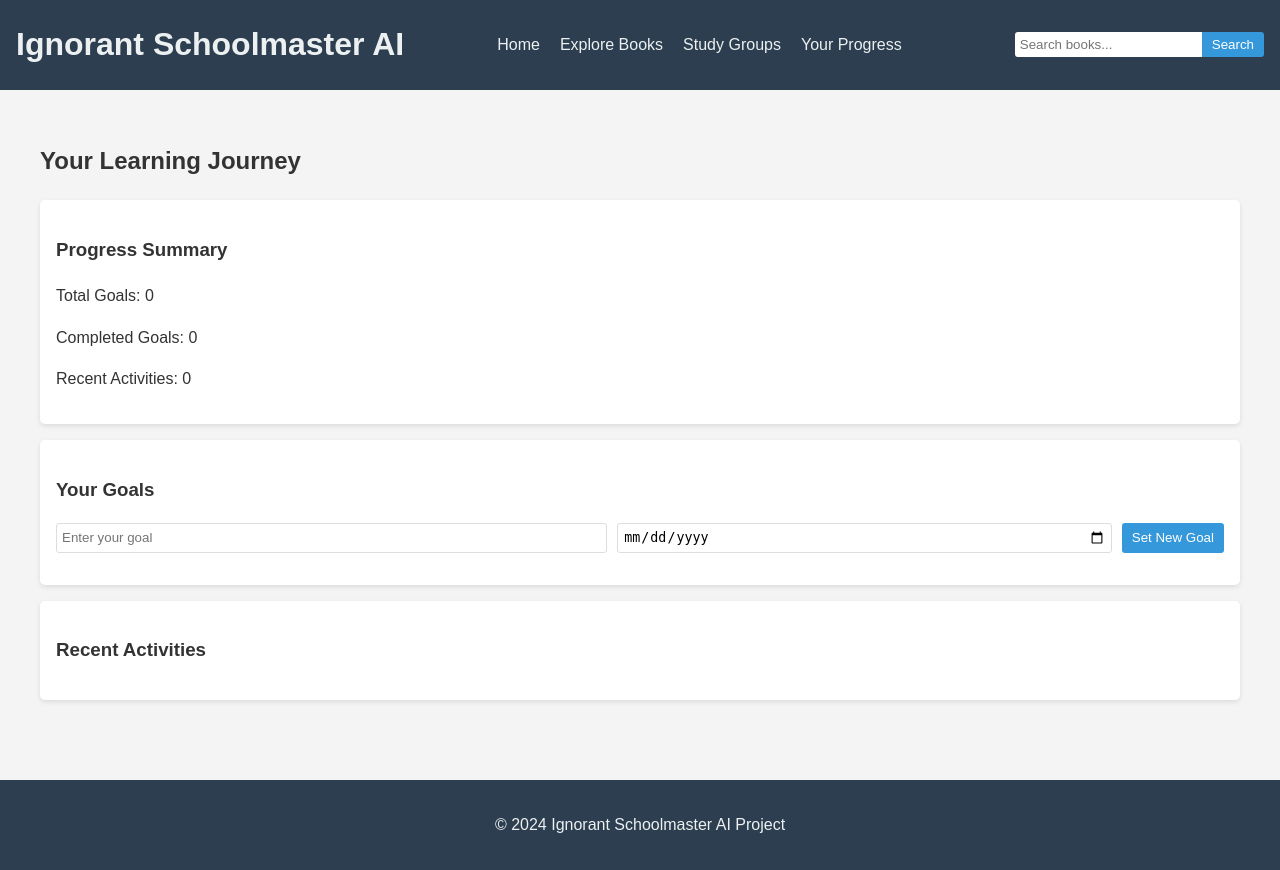
After one commit to miofuku/ig-schoolmaster, a Flask app: page /progress in a window 1280 px wide. The commit adds this page. Run offline with Flask 3, Linux system fonts and the light colour scheme; parts of the project's set-up code (start-up, migrations or seed data) failed here and were passed over.

Commit message:
Update progress tracker

```diff
--- a/app.py
+++ b/app.py
@@ -1,10 +1,11 @@
-from flask import Flask, render_template, request, jsonify, session
+from flask import Flask, render_template, request, jsonify, session, redirect, url_for
 from universal_book.repository import UniversalBookRepository
 from question_generator.generator import QuestionGenerator
 from peer_platform.collaboration import PeerCollaborationPlatform
 from progress_tracker.tracker import ProgressTracker
 from ai_facilitator.facilitator import AIFacilitator
 from knowledge_map.mapper import KnowledgeMapper
+from datetime import datetime
 
 app = Flask(__name__, template_folder='templates')
 app.secret_key = 'your_secret_key'  # Set a secret key for sessions
@@ -59,8 +60,9 @@ def get_question():
 def discuss_book(book_id):
     if request.method == 'POST':
         content = request.form.get('content')
-        user_id = session.get('user_id', 'anonymous')  # In a real app, you'd use proper user authentication
+        user_id = session.get('user_id', 'anonymous')
         peer_platform.add_discussion_post(book_id, user_id, content)
+        progress_tracker.log_activity(user_id, 'discussion_post', f"Posted in discussion for book {book_id}")
 
     book = book_repo.get_book_by_id(book_id)
     posts = peer_platform.get_discussion_posts(book_id)
@@ -86,14 +88,41 @@ def study_groups():
 
     user_id = session.get('user_id', 'anonymous')
     groups = peer_platform.get_user_study_groups(user_id)
-    return render_template('study_groups.html', groups=groups)
+    return render_template('study_groups.html', groups=groups, books=book_repo.books)
 
 
-@app.route('/track_progress', methods=['POST'])
-def track_progress():
-    goal = request.json['goal']
-    progress = progress_tracker.update_progress(goal)
-    return jsonify({'progress': progress})
+@app.route('/set_goal', methods=['POST'])
+def set_goal():
+    user_id = session.get('user_id', 'anonymous')
+    goal_description = request.form.get('description')
+    target_date = request.form.get('target_date')
+    goal_index = progress_tracker.set_goal(user_id, goal_description, target_date)
+    return jsonify({'success': True, 'goal_index': goal_index})
+
+
+@app.route('/complete_goal/<int:goal_index>', methods=['POST'])
+def complete_goal(goal_index):
+    user_id = session.get('user_id', 'anonymous')
+    success = progress_tracker.complete_goal(user_id, goal_index)
+    return jsonify({'success': success})
+
+
+@app.route('/progress')
+def view_progress():
+    user_id = session.get('user_id', 'anonymous')
+    goals = progress_tracker.get_goals(user_id)
+    activities = progress_tracker.get_activities(user_id)
+    summary = progress_tracker.get_progress_summary(user_id)
+    return render_template('progress.html', goals=goals, activities=activities, summary=summary)
+
+
+@app.route('/log_activity', methods=['POST'])
+def log_activity():
+    user_id = session.get('user_id', 'anonymous')
+    activity_type = request.form.get('type')
+    details = request.form.get('details')
+    progress_tracker.log_activity(user_id, activity_type, details)
+    return jsonify({'success': True})
 
 
 @app.route('/facilitate', methods=['POST'])
--- a/progress_tracker/tracker.py
+++ b/progress_tracker/tracker.py
@@ -1,9 +1,49 @@
+from datetime import datetime
+
+
 class ProgressTracker:
     def __init__(self):
-        self.goals = {}
+        self.goals = {}  # user_id: list of goals
+        self.activities = {}  # user_id: list of activities
 
-    def update_progress(self, goal):
-        if goal not in self.goals:
-            self.goals[goal] = 0
-        self.goals[goal] += 1
-        return self.goals[goal]
+    def set_goal(self, user_id, goal_description, target_date):
+        if user_id not in self.goals:
+            self.goals[user_id] = []
+        self.goals[user_id].append({
+            'description': goal_description,
+            'target_date': target_date,
+            'created_at': datetime.now(),
+            'completed': False
+        })
+        return len(self.goals[user_id]) - 1  # Return the index of the new goal
+
+    def complete_goal(self, user_id, goal_index):
+        if user_id in self.goals and goal_index < len(self.goals[user_id]):
+            self.goals[user_id][goal_index]['completed'] = True
+            return True
+        return False
+
+    def get_goals(self, user_id):
+        return self.goals.get(user_id, [])
+
+    def log_activity(self, user_id, activity_type, details):
+        if user_id not in self.activities:
+            self.activities[user_id] = []
+        self.activities[user_id].append({
+            'type': activity_type,
+            'details': details,
+            'timestamp': datetime.now()
+        })
+
+    def get_activities(self, user_id, limit=10):
+        return self.activities.get(user_id, [])[:limit]
+
+    def get_progress_summary(self, user_id):
+        goals = self.get_goals(user_id)
+        activities = self.get_activities(user_id)
+        completed_goals = sum(1 for goal in goals if goal['completed'])
+        return {
+            'total_goals': len(goals),
+            'completed_goals': completed_goals,
+            'recent_activities': len(activities)
+        }
--- a/static/css/style.css
+++ b/static/css/style.css
@@ -128,3 +128,74 @@ footer {
     padding: 1rem;
     margin-top: 2rem;
 }
+
+.progress-summary, .goals-section, .activities-section {
+    background-color: white;
+    padding: 1rem;
+    border-radius: 5px;
+    box-shadow: 0 2px 5px rgba(0,0,0,0.1);
+    margin-bottom: 1rem;
+}
+
+#goal-form {
+    display: flex;
+    gap: 10px;
+    margin-bottom: 1rem;
+}
+
+#goal-form input {
+    flex-grow: 1;
+    padding: 5px;
+    border: 1px solid #ddd;
+    border-radius: 3px;
+}
+
+#goal-form button {
+    padding: 5px 10px;
+    background-color: #3498db;
+    color: white;
+    border: none;
+    border-radius: 3px;
+    cursor: pointer;
+}
+
+#goal-list {
+    list-style-type: none;
+    padding: 0;
+}
+
+#goal-list li {
+    background-color: #f9f9f9;
+    padding: 10px;
+    margin-bottom: 5px;
+    border-radius: 3px;
+    display: flex;
+    justify-content: space-between;
+    align-items: center;
+}
+
+#goal-list li.completed {
+    text-decoration: line-through;
+    color: #888;
+}
+
+#goal-list button {
+    padding: 5px 10px;
+    background-color: #2ecc71;
+    color: white;
+    border: none;
+    border-radius: 3px;
+    cursor: pointer;
+}
+
+.activities-section ul {
+    list-style-type: none;
+    padding: 0;
+}
+
+.activities-section li {
+    background-color: #f9f9f9;
+    padding: 10px;
+    margin-bottom: 5px;
+    border-radius: 3px;
+}
--- a/templates/base.html
+++ b/templates/base.html
@@ -14,6 +14,7 @@
                 <li><a href="{{ url_for('index') }}">Home</a></li>
                 <li><a href="{{ url_for('explore') }}">Explore Books</a></li>
                 <li><a href="{{ url_for('study_groups') }}">Study Groups</a></li>
+                <li><a href="{{ url_for('view_progress') }}">Your Progress</a></li>
             </ul>
         </nav>
         <form action="{{ url_for('search') }}" method="get" class="search-form">
--- /dev/null
+++ b/templates/progress.html
@@ -0,0 +1,71 @@
+{% extends "base.html" %}
+
+{% block title %}Your Progress - Ignorant Schoolmaster AI{% endblock %}
+
+{% block content %}
+    <h2>Your Learning Journey</h2>
+
+    <div class="progress-summary">
+        <h3>Progress Summary</h3>
+        <p>Total Goals: {{ summary.total_goals }}</p>
+        <p>Completed Goals: {{ summary.completed_goals }}</p>
+        <p>Recent Activities: {{ summary.recent_activities }}</p>
+    </div>
+
+    <div class="goals-section">
+        <h3>Your Goals</h3>
+        <form id="goal-form">
+            <input type="text" name="description" placeholder="Enter your goal" required>
+            <input type="date" name="target_date" required>
+            <button type="submit">Set New Goal</button>
+        </form>
+        <ul id="goal-list">
+            {% for goal in goals %}
+                <li {% if goal.completed %}class="completed"{% endif %}>
+                    {{ goal.description }} (Target: {{ goal.target_date }})
+                    {% if not goal.completed %}
+                        <button onclick="completeGoal({{ loop.index0 }})">Complete</button>
+                    {% endif %}
+                </li>
+            {% endfor %}
+        </ul>
+    </div>
+
+    <div class="activities-section">
+        <h3>Recent Activities</h3>
+        <ul>
+            {% for activity in activities %}
+                <li>{{ activity.type }}: {{ activity.details }} ({{ activity.timestamp }})</li>
+            {% endfor %}
+        </ul>
+    </div>
+
+    <script>
+        document.getElementById('goal-form').addEventListener('submit', function(e) {
+            e.preventDefault();
+            const formData = new FormData(this);
+            fetch('/set_goal', {
+                method: 'POST',
+                body: formData
+            })
+            .then(response => response.json())
+            .then(data => {
+                if (data.success) {
+                    location.reload();  // Refresh to show the new goal
+                }
+            });
+        });
+
+        function completeGoal(goalIndex) {
+            fetch(`/complete_goal/${goalIndex}`, {
+                method: 'POST'
+            })
+            .then(response => response.json())
+            .then(data => {
+                if (data.success) {
+                    location.reload();  // Refresh to update the goal status
+                }
+            });
+        }
+    </script>
+{% endblock %}
```
